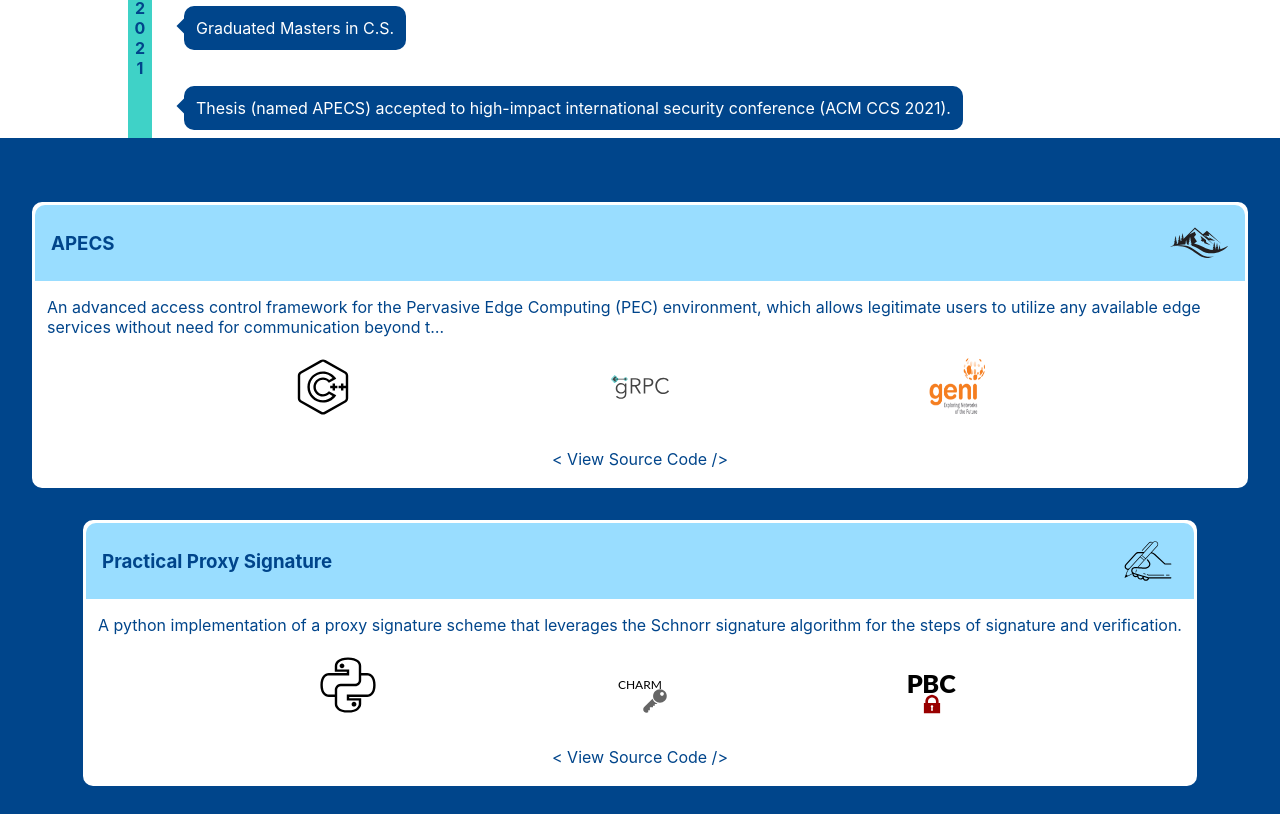
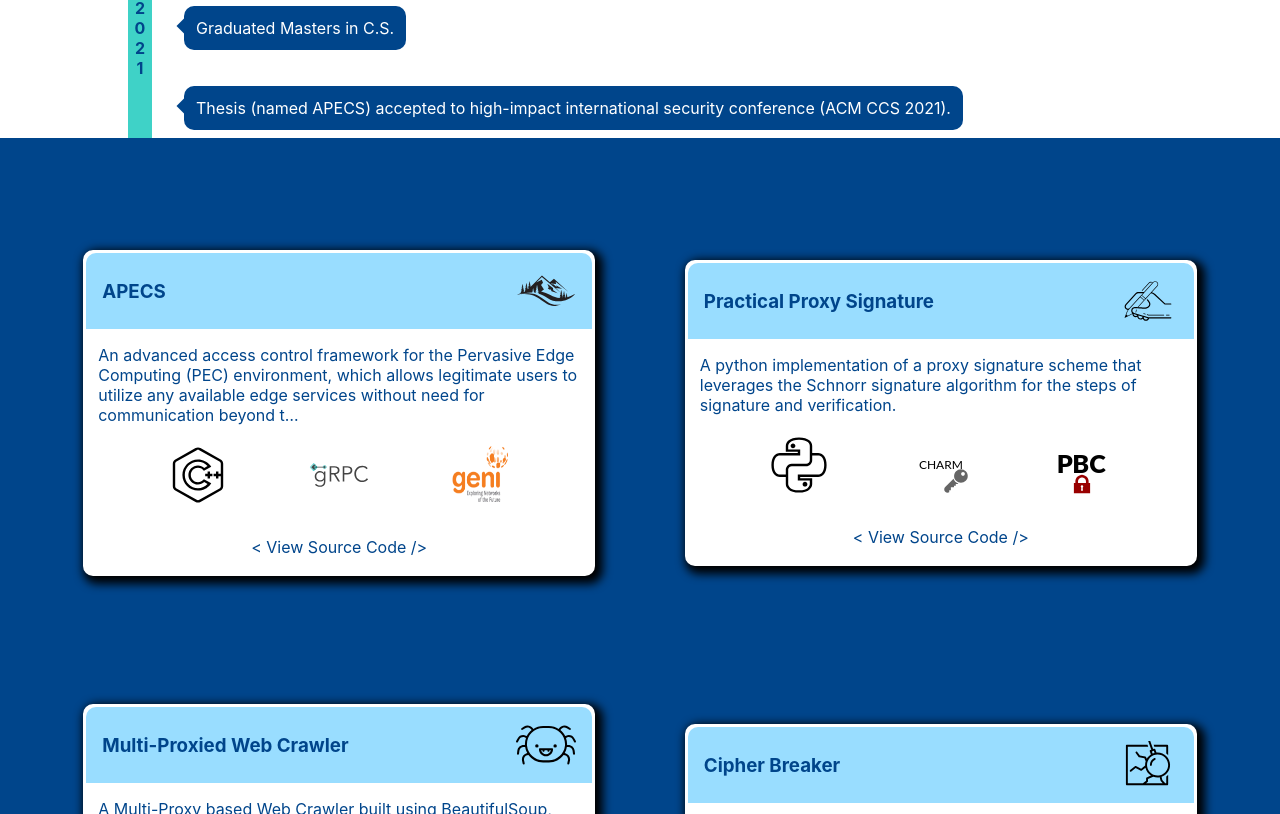
Before and after one commit to SeanDougherty/simple-react-page, a React (Create React App) app: page / in a window 1280 px wide. Shown: the part 2106-2920 px from the top of the page. Built offline with nearby package versions, Linux system fonts and the light colour scheme.

Commit message:
adjusted Projects page stylings for varied viewport widths.

```diff
--- a/src/components/Projects.js
+++ b/src/components/Projects.js
@@ -33,6 +33,13 @@ const useStyles = createUseStyles((theme) => ({
     transition: [["background-color", "0.2s", "ease"]],
     padding: "3rem 0",
   },
+  "@media only screen and (min-width: 768px)": {
+    page: {
+      minHeight: "60vh",
+      flexDirection: "row",
+      flexFlow: "wrap",
+    },
+  },
 }));
 
 export default Projects;
--- a/src/components/Utility/ProjectFrame.js
+++ b/src/components/Utility/ProjectFrame.js
@@ -1,4 +1,5 @@
 import { createUseStyles } from "react-jss";
+import ShimmyOnViewThin from "./ShimmyOnViewThin";
 
 const ProjectFrame = (props) => {
   const classes = useStyles();
@@ -23,7 +24,9 @@ const ProjectFrame = (props) => {
         <div className={classes.body}>
           <p className={classes.description}>{props.description}</p>
           <div className={classes.components}>{components}</div>
-          <div className={classes.navigate}>{"< View Source Code />"}</div>
+          <ShimmyOnViewThin delay={700}>
+            <div className={classes.navigate}>{"< View Source Code />"}</div>
+          </ShimmyOnViewThin>
         </div>
       </div>
     </a>
@@ -48,6 +51,7 @@ const useStyles = createUseStyles((theme) => ({
     color: theme.colorDarkest,
     border: [[theme.colorLightest, "3px", "solid"]],
     borderRadius: 10,
+    boxShadow: "4px 4px 10px 4px  rgba(0,0,0,1)",
   },
   header: {
     display: "flex",
@@ -110,6 +114,18 @@ const useStyles = createUseStyles((theme) => ({
       transform: "rotate(0deg)",
     },
   },
+  "@media only screen and (min-width: 768px)": {
+    anchor: {
+      width: "45vw",
+      margin: [["3rem", "1vw", "3rem", "1vw"]],
+    },
+  },
+  "@media only screen and (min-width: 1366px)": {
+    anchor: {
+      width: "30vw",
+      margin: [["3rem", "1vw", "3rem", "1vw"]],
+    },
+  },
 }));
 
 export default ProjectFrame;
--- /dev/null
+++ b/src/components/Utility/ShimmyOnViewThin.js
@@ -0,0 +1,75 @@
+import React from "react";
+import { useState, useRef, useEffect } from "react";
+import { createUseStyles } from "react-jss";
+
+/* Similar to FadeIntoView, however instead of wrapping the
+ * child in a div that controls the animation. The FadeIn
+ * animation classes are directly given to the child component.
+ * Accepts only a SINGLE child.
+ */
+const ShimmyOnViewThin = ({ children, ...props }) => {
+  const delay = props.delay ? props.delay + "ms" : "";
+  const [isVisible, setVisible] = useState(false);
+  const domRef = useRef();
+  const classes = useStyles(delay);
+
+  useEffect(() => {
+    const observer = new IntersectionObserver((entries) => {
+      entries.forEach((entry) => {
+        if (entry.isIntersecting) {
+          setVisible(true);
+        }
+      });
+    });
+    observer.observe(domRef.current);
+    return () => observer.unobserve(domRef.current);
+  }, []);
+
+  if (React.Children.only(children)) {
+    return React.cloneElement(children, {
+      className: `${children.props.className} ${classes.shimmy} ${
+        isVisible ? "visible" : ""
+      }`,
+      ref: domRef,
+    });
+  } else {
+    return (
+      <div
+        className={`${classes.shimmy} ${isVisible ? "visible" : ""}`}
+        ref={domRef}>
+        {props.children}
+      </div>
+    );
+  }
+};
+
+const useStyles = createUseStyles((theme) => ({
+  shimmy: (delay) => ({
+    "&.visible": {
+      animationName: "$shake",
+      animationDuration: "0.3s",
+      animationIterationCount: "2",
+      animationTimingFunction: "ease",
+      animationDelay: delay,
+    },
+  }),
+  "@keyframes shake": {
+    "0%": {
+      transform: "rotate(0deg)",
+    },
+    "25%": {
+      transform: "rotate(5deg)",
+    },
+    "50%": {
+      transform: "rotate(0deg)",
+    },
+    "75%": {
+      transform: "rotate(-5deg)",
+    },
+    "100%": {
+      transform: "rotate(0deg)",
+    },
+  },
+}));
+
+export default ShimmyOnViewThin;
```
